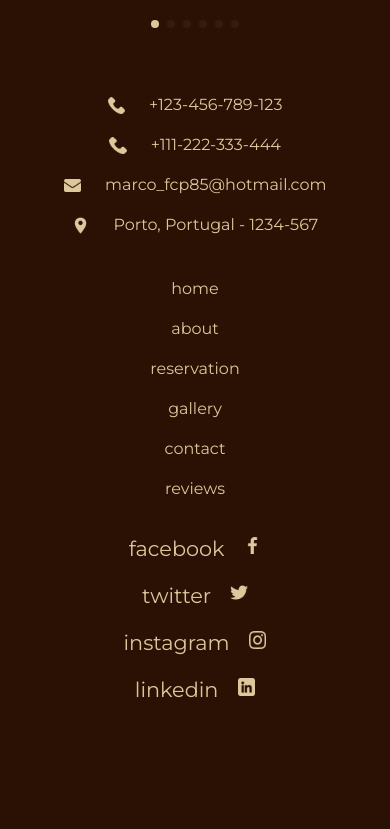
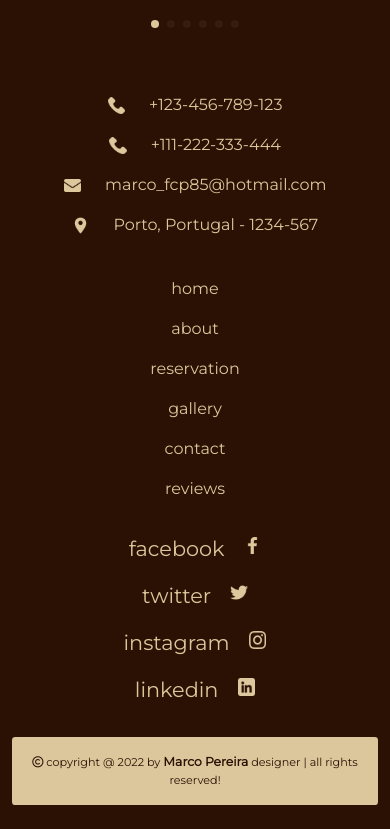
Before and after one commit to marcofcp/Hotel-Booking, a plain HTML site: page index.html in a window 390 px wide. Shown: the part 8209-9038 px from the top of the page. Before the commit the page ends 8954 px from the top, so only its background shows below. Drawn offline with nearby package versions, Linux system fonts and the light colour scheme.

Commit message:
finish footer

```diff
--- a/css/styles.css
+++ b/css/styles.css
@@ -482,6 +482,21 @@ main {
     color: white;
 }
 
+    /* Copyright Content */
+
+.copyright-content {
+    background-color: var(--castanho-claro);
+    color: var(--castanho-escuro);
+    border-radius: 0.3em;
+}
+.copyright-content p {
+    font-size: 0.9em;
+}
+.copyright-content span {
+    font-size: 1.1em;
+    font-weight: bold;
+}
+
 
 
 
@@ -538,6 +553,9 @@ main {
         height: 20em;
         width: 35em;
     }
+    .copyright-content {
+        font-size: 0.8em;
+    }
 }
 @media (max-width: 768px) {
     .slide-description-box p, a {
@@ -565,4 +583,7 @@ main {
         font-size: 0.9em;
         padding: 0.5em 0.6em;
     }
+    .copyright-content {
+        font-size: 0.7em;
+    }
 }
--- a/index.html
+++ b/index.html
@@ -556,6 +556,13 @@
             </div>
         </div>
 
+        <!-- Copyright Content -->
+        <div class="copyright-box me-0">
+            <p class="copyright-content text-center py-3 m-0 mt-lg-0 mt-3">
+                <i class="far fa-copyright"></i>
+                copyright @ 2022 by <span>Marco Pereira</span> designer | all rights reserved!
+            </p>
+        </div>
     </footer>
 
 
```
Also changed, not shown: README.txt (added).
